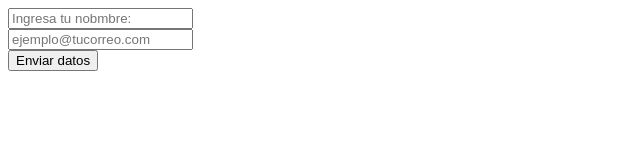
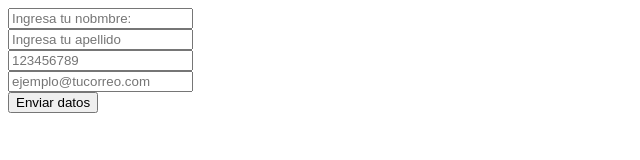
Before and after one commit to paulinavg/CursoGit, a plain HTML site: page contact.html in a window 1280 px wide. Shown: the whole page, without its empty margins (0-640 px from the left). Drawn offline with Linux system fonts and the light colour scheme.

Commit message:
se agregan input para datos de contacto

```diff
--- a/contact.html
+++ b/contact.html
@@ -12,8 +12,15 @@
             <input type="text" placeholder="Ingresa tu nobmbre: ">
         </div>
         <div class="item">
+            <input type="text" placeholder="Ingresa tu apellido ">
+        </div>
+        <div class="item">
+            <input type="text" placeholder="123456789">
+        </div>
+        <div class="item">
             <input type="email" placeholder="ejemplo@tucorreo.com">
         </div>
+
         <button class="btn">Enviar datos</button>
     </form>
 </body>
```
